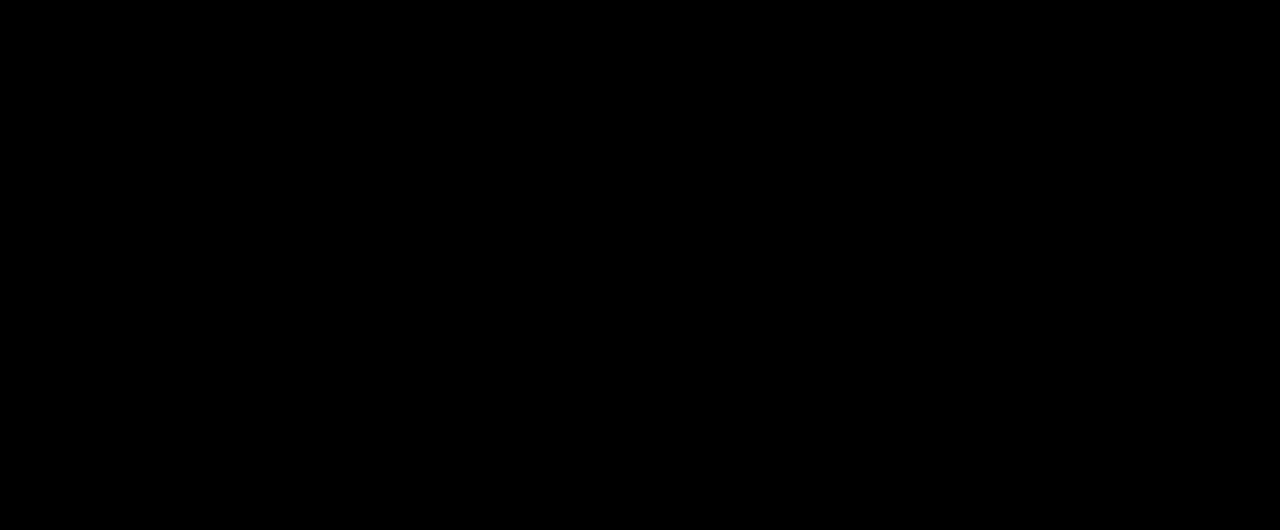
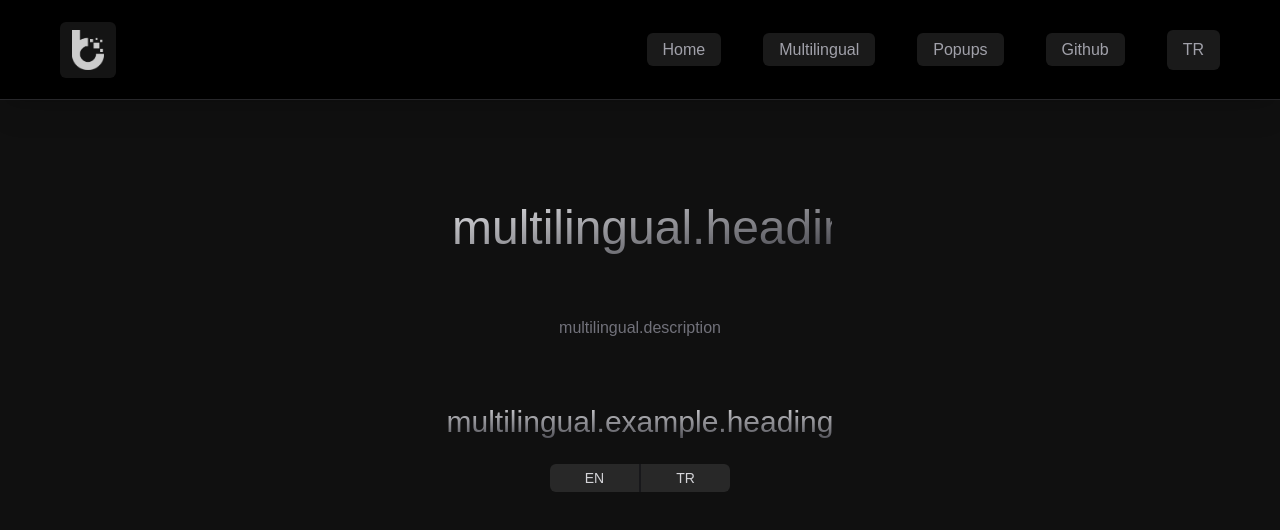
Before and after one commit to Beyond-Codes/beyond-next-ts-boilerplate, a Next.js app: page /multilingual in a window 1280 px wide. Before the commit this address had no page. Shown: the top 530 px of the page. Built offline with nearby package versions, Linux system fonts and the light colour scheme.

Commit message:
feat: create page

```diff
--- /dev/null
+++ b/src/pages/multilingual.tsx
@@ -0,0 +1,57 @@
+import Header from '@/components/layout/Header';
+import Meta from '@/components/layout/Meta';
+import { useLanguage } from '@/contexts/Language.context';
+import React from 'react';
+import { useIntl } from 'react-intl';
+
+function Multilingual(): JSX.Element {
+  const { formatMessage: t } = useIntl();
+  const { changeLanguage } = useLanguage();
+  return (
+    <>
+      <Meta
+        title="Multilingual | Beyond Next.JS TypeScript Boilerplate"
+        description="The context-based approach enables seamless integration of popup components, making it easy to integrate into your project."
+      />
+      <Header />
+      <main className="default-fade-in mt-[100px] grid min-h-screen w-full grid-cols-1 place-content-start place-items-center gap-5 bg-[#101010] p-5 pt-[100px] font-theme">
+        <h1 className="max-w-sm bg-gradient-to-br from-zinc-200 to-zinc-700 bg-clip-text p-1 text-center text-4xl text-transparent lg:text-5xl">
+          {t({ id: 'multilingual.heading' })}
+        </h1>
+        <p
+          style={{
+            textAlignLast: 'center',
+          }}
+          className="mt-10 max-w-lg text-justify text-base text-zinc-500"
+        >
+          {t({ id: 'multilingual.description' })}
+        </p>
+        <h2 className="mt-10 bg-gradient-to-b from-zinc-200 to-zinc-700 bg-clip-text p-1 text-center text-xl text-transparent lg:text-3xl">
+          {t({ id: 'multilingual.example.heading' })}
+        </h2>
+        <section className="flex items-center justify-center">
+          <button
+            onClick={() => {
+              changeLanguage('en');
+            }}
+            className="min-w-[90px] rounded-l-md border-r border-r-zinc-900 bg-white/10 px-4 py-1 text-center text-sm text-zinc-300 transition-all duration-150 hover:bg-white/20 disabled:pointer-events-none disabled:opacity-50"
+            type="button"
+          >
+            EN
+          </button>
+          <button
+            onClick={() => {
+              changeLanguage('tr');
+            }}
+            className="min-w-[90px] rounded-r-md border-l border-l-zinc-900 bg-white/10 px-4 py-1 text-center text-sm text-zinc-300 transition-all duration-150 hover:bg-white/20 disabled:pointer-events-none disabled:opacity-50"
+            type="button"
+          >
+            TR
+          </button>
+        </section>
+      </main>
+    </>
+  );
+}
+
+export default Multilingual;
```
